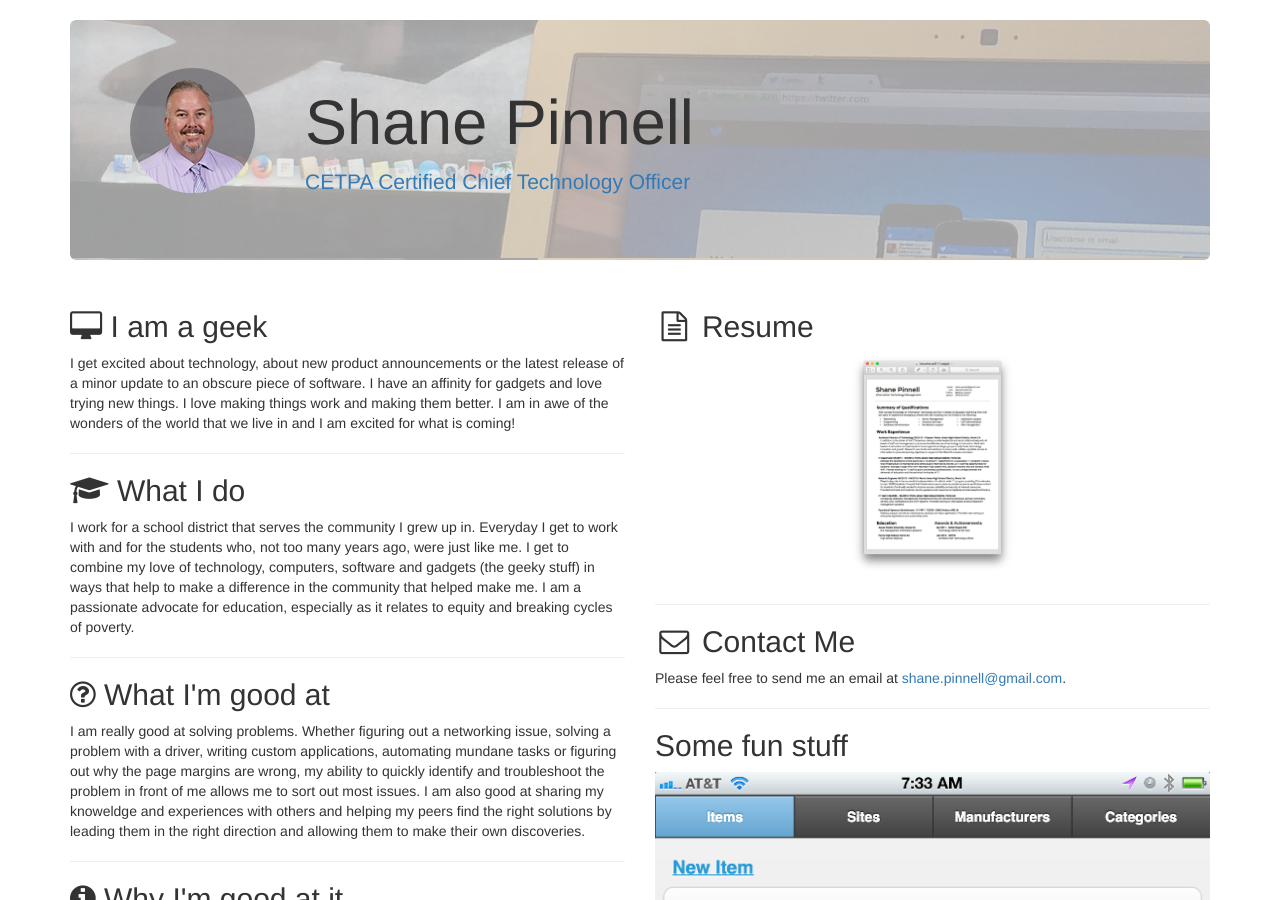
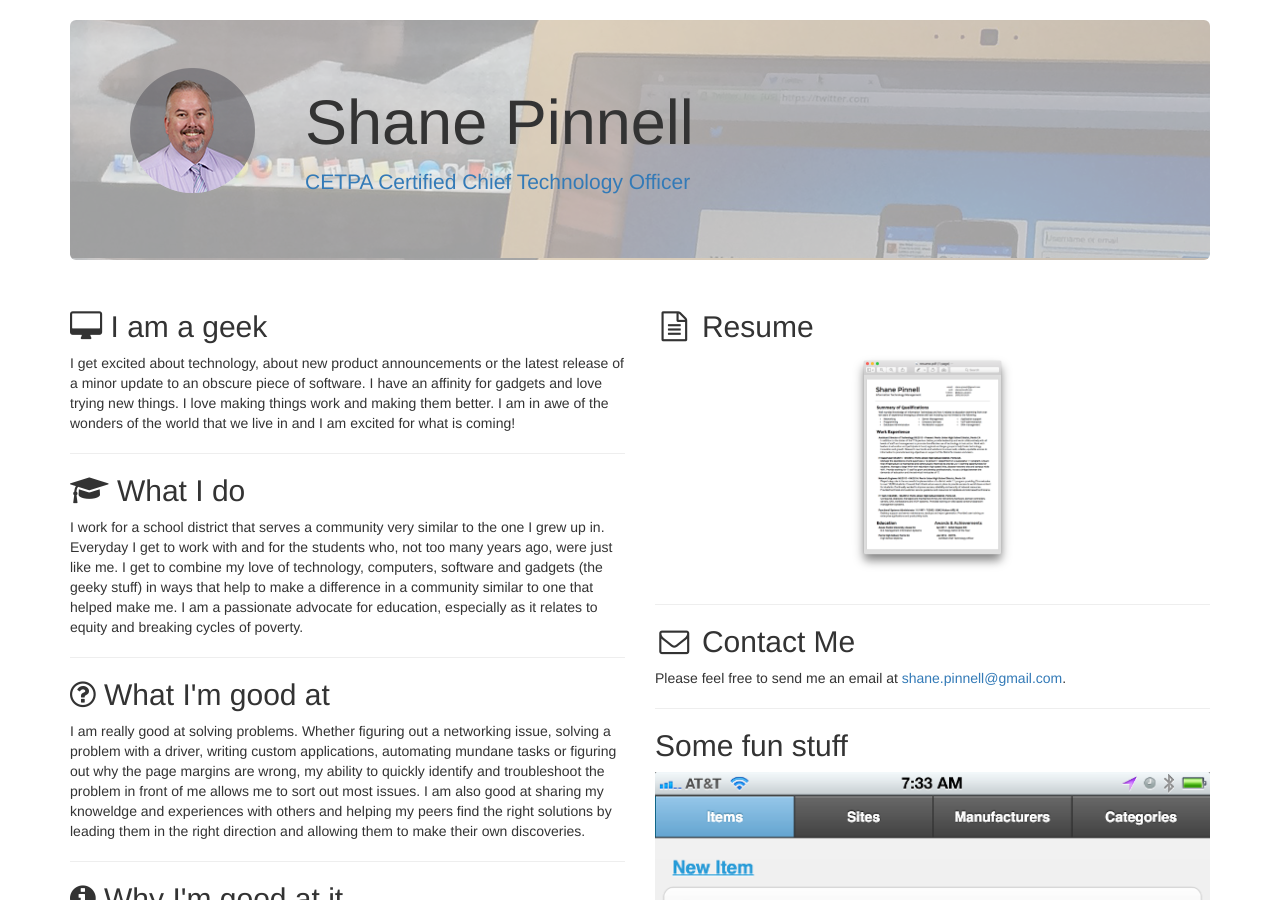
Before and after one commit to shanepinnell/shanepinnell.github.io, a Jekyll site: the page built from index.html, in a window 1280 px wide and 900 px high. Built offline with Jekyll 4.4.1, drawn with Linux system fonts in a browser that asks for light colours.

Commit message:
Updated language

```diff
--- a/index.html
+++ b/index.html
@@ -9,7 +9,7 @@ title: Shane Pinnell
 
     <hr />
     <h2><i class="fa fa-graduation-cap" aria-hidden="true"></i> What I do</h2>
-    <p>I work for a school district that serves the community I grew up in. Everyday I get to work with and for the students who, not too many years ago, were just like me. I get to combine my love of technology, computers, software and gadgets (the geeky stuff) in ways that help to make a difference in the community that helped make me. I am a passionate advocate for education, especially as it relates to equity and breaking cycles of poverty.</p>
+    <p>I work for a school district that serves a community very similar to the one I grew up in. Everyday I get to work with and for the students who, not too many years ago, were just like me. I get to combine my love of technology, computers, software and gadgets (the geeky stuff) in ways that help to make a difference in a community similar to one that helped make me. I am a passionate advocate for education, especially as it relates to equity and breaking cycles of poverty.</p>
 
     <hr />
     <h2><i class="fa fa-question-circle-o" aria-hidden="true"></i> What I'm good at</h2>
```
